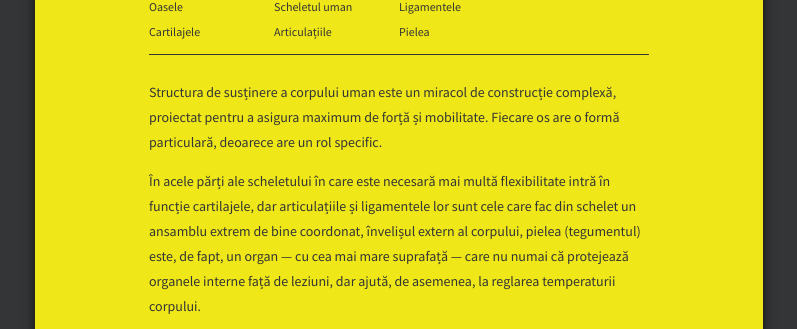
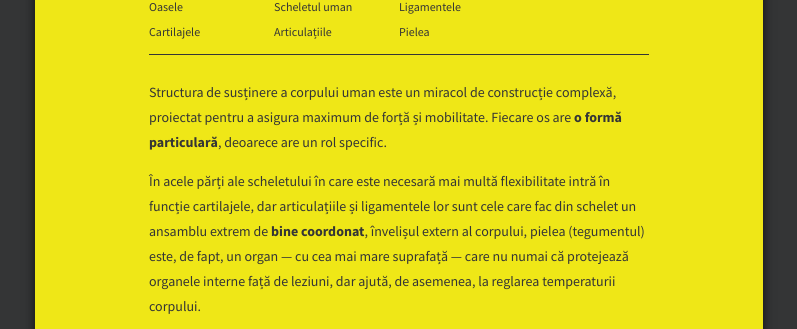
Before and after one commit to anatomics/anatomics.github.io, a Jekyll site: the page built from osos.html, in a window 1280 px wide. Shown: the part 397-726 px from the top of the page, without its empty margins (241-1038 px from the left). Built offline with Jekyll 4.4.1, drawn with Linux system fonts in a browser that asks for light colours.

```diff
--- a/osos.html
+++ b/osos.html
@@ -9,19 +9,19 @@ section: e
 
 <div id="context">
 <ul class="inline">
-	<li><a href="#">Oasele</a></li>
-	<li><a href="#">Cartilajele</a></li>
+	<li><a href="osos-oasele.html">Oasele</a></li>
+	<li><a href="osos-cartilage.html">Cartilajele</a></li>
 </ul>
 <ul class="inline">
-	<li><a href="#">Scheletul uman</a></li>
-	<li><a href="#">Articulațiile</a></li>
+	<li><a href="osos-schelet.html">Scheletul uman</a></li>
+	<li><a href="osos-articulatii.html">Articulațiile</a></li>
 </ul>
 <ul class="inline">
-	<li><a href="#">Ligamentele</a></li>
-	<li><a href="#">Pielea</a></li>
+	<li><a href="osos-ligamente.html">Ligamentele</a></li>
+	<li><a href="osos-pielea.html">Pielea</a></li>
 </ul>
 </div>
 
-<p>Structura de susținere a corpului uman este un miracol de construcție complexă, proiectat pentru a asigura maximum de forță și mobilitate. Fiecare os are o formă particulară, deoarece are un rol specific.</p>
+<p>Structura de susținere a corpului uman este un miracol de construcție complexă, proiectat pentru a asigura maximum de forță și mobilitate. Fiecare os are <strong>o formă particulară</strong>, deoarece are un rol specific.</p>
 
-<p>În acele părți ale scheletului în care este necesară mai multă flexibilitate intră în funcție cartilajele, dar articulațiile și ligamentele lor sunt cele care fac din schelet un ansamblu extrem de bine coordonat, învelișul extern al corpului, pielea (tegumentul) este, de fapt, un organ &mdash; cu cea mai mare suprafață &mdash; care nu numai că protejează organele interne față de leziuni, dar ajută, de asemenea, la reglarea temperaturii corpului.</p>
+<p>În acele părți ale scheletului în care este necesară mai multă flexibilitate intră în funcție cartilajele, dar articulațiile și ligamentele lor sunt cele care fac din schelet un ansamblu extrem de <strong>bine coordonat</strong>, învelișul extern al corpului, pielea (tegumentul) este, de fapt, un organ &mdash; cu cea mai mare suprafață &mdash; care nu numai că protejează organele interne față de leziuni, dar ajută, de asemenea, la reglarea temperaturii corpului.</p>
```
Also changed, not shown: osos-oase.html (added, +51 -0 lines).
